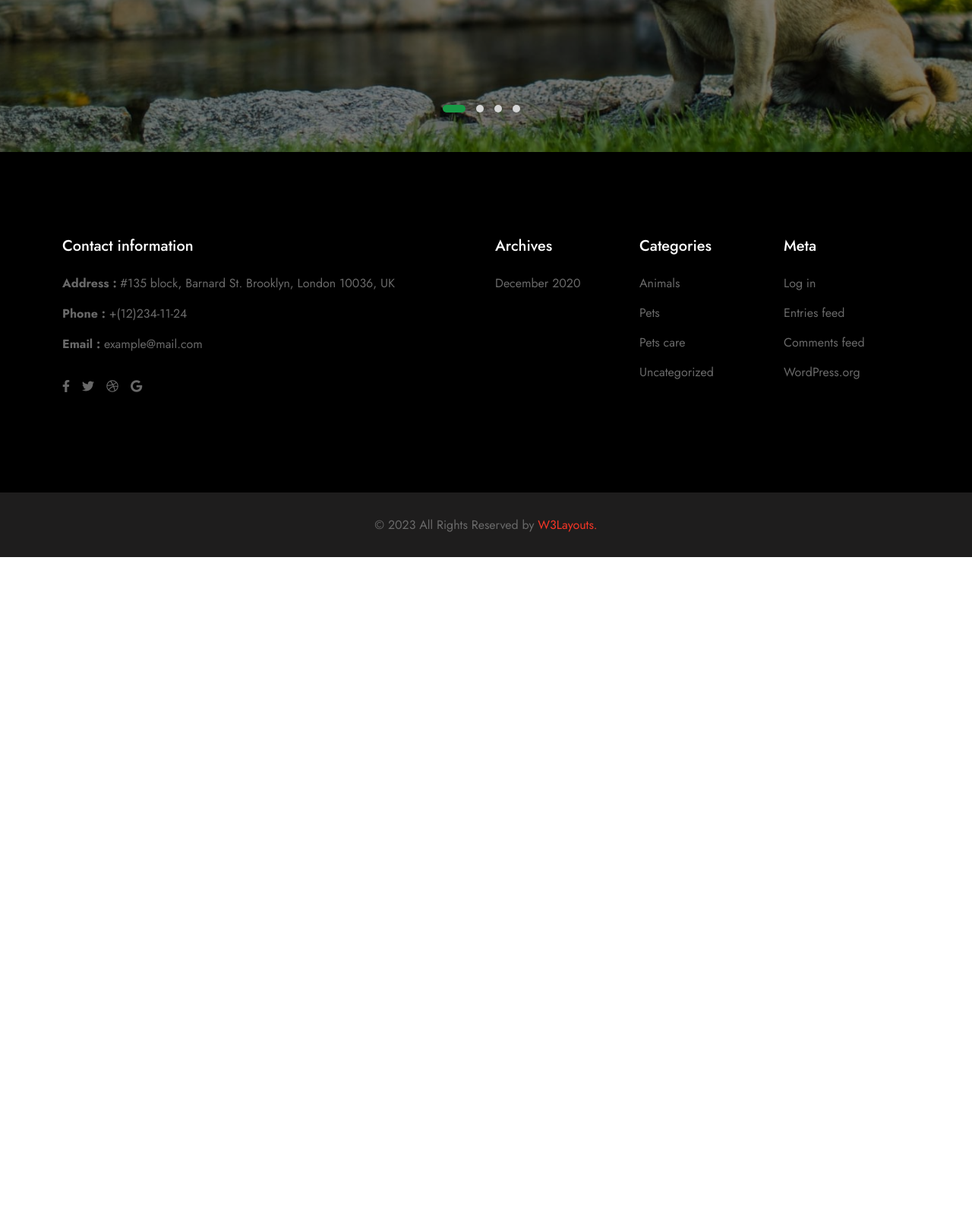
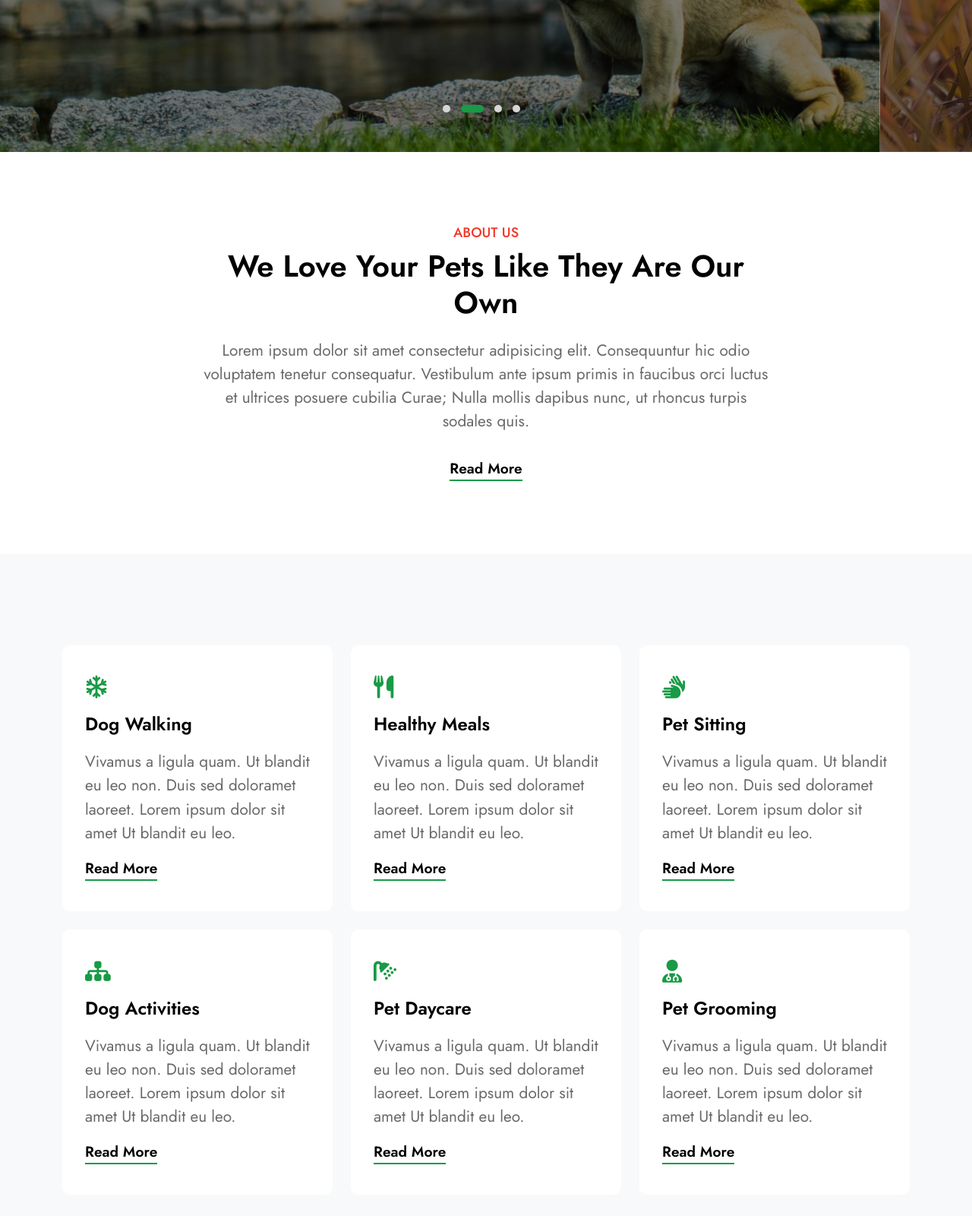
Before and after one commit to Kietngo204/BC-52-Bootstrap-Capstone-Poochcare, a plain HTML site: page index.html in a window 1280 px wide. Shown: the part 600-2200 px from the top of the page at 76% size. Before the commit the page ends 1333 px from the top, so only its background shows below. Drawn offline with nearby package versions, Linux system fonts and the light colour scheme.

Commit message:
sửa lỗi menu và thêm phần about us và list

```diff
--- a/css/darkandlight.css
+++ b/css/darkandlight.css
@@ -1,6 +1,7 @@
 /* Light theme */
 #myBody {
     background-color: white;
+    color: #696969;
   }
   #switchButton {
     background-color: white;
@@ -19,6 +20,7 @@
   /* Dark Theme*/
   .dark#myBody {
     background-color: black;
+    color: #bbbbbb;
   }
   .dark #switchButton {
     background-color: black;
@@ -35,6 +37,13 @@
     background-color: black;
     color: #bbbbbb;
   }
+  .dark .btnRead{
+    color: #ddd;
+    font-weight: 600;
+  }
+  .dark h2{
+    color: #bbbbbb;
+  }
   /* HEADER */
   .nav-link{
     color: black;
@@ -49,9 +58,28 @@
   .dark .dropdown-menu .dropdown-item{
     color: #dcdcdc;
   }
+  .dark .dropdown-menu {
+    background-color: black;
+    border: 1px solid #333;
+  }
   .dark .dropdown-menu::before{
     background-color: black;
+    border-top: 1px solid #333;
+    border-left: 1px solid #333;
 }
 .dark header{
   background-color: black;
 }
+/* LIST */
+.dark .list{
+  background-color: #222 !important;
+}
+.dark .list_item{
+  background-color: #151515;
+}
+.dark .list_item:hover{
+  background-color: #222;
+}
+.dark .list_item a{
+  color: #bbbbbb;
+}
--- a/css/style.css
+++ b/css/style.css
@@ -1,22 +1,49 @@
 /* Global */
-*{
+* {
   margin: 0;
   padding: 0;
   box-sizing: border-box;
 }
-html, body{
-    font-family: 'Jost', sans-serif;
+html,
+body {
+  font-family: "Jost", sans-serif;
   font-size: 16px;
 }
-ul{
+ul {
   list-style: none;
   padding: 0;
 }
-a{
+a {
   text-decoration: none;
 }
+h2 {
+  color: black;
+}
+.heading_title h4 {
+  font-size: 1.125rem;
+  color: #f53626;
+}
+.heading_title h2 {
+  font-size: 2.5rem;
+  font-weight: 600;
+}
+.heading_title p {
+  font-size: 1.3rem;
+}
+.btnRead {
+    color: black;
+    font-weight: 600;
+    font-size: 1.2rem;
+    background-color: transparent;
+    border: none;
+    border-bottom: 2px solid #189a46;
+    transition: all .5s;
+  }
+  .btnRead:hover {
+      color: #189a46;
+  }
 /* HEADER */
-header{
+header {
   position: fixed;
   top: 0;
   left: 0;
@@ -24,41 +51,41 @@ header{
   background-color: white;
   z-index: 2;
 }
-#switchButton{
+#switchButton {
   order: 3;
 }
-.navbar-nav .nav-item{
-    margin: 0 12px ;
+.navbar-nav .nav-item {
+  margin: 0 12px;
   padding: 8px 0;
 }
-.navbar-nav .nav-link{
+.navbar-nav .nav-link {
   font-size: 1.4rem;
   padding-right: 0;
   padding-left: 0;
   position: relative;
-    transition: all .5s;
+  transition: all 0.5s;
 }
-.navbar-nav .nav-link::before{
-    content: '';
+.navbar-nav .nav-link::before {
+  content: "";
   position: absolute;
-    background-color: #189A46;
+  background-color: #189a46;
   bottom: 0;
   left: 0;
   width: 0;
   height: 1px;
-    transition: all .5s;
+  transition: all 0.5s;
 }
-.navbar-nav .nav-link:hover:before{
+.navbar-nav .nav-link:hover:before {
   width: 100%;
 }
-.nav-item .nav-link:hover{
-    color: #189A46;
+.nav-item .nav-link:hover {
+  color: #189a46;
 }
-.navbar-nav .nav-link.active{
-    color: #189A46;
+.navbar-nav .nav-link.active {
+  color: #189a46;
 }
-.nav-item .header_search{
-    color: #189A46;
+.nav-item .header_search {
+  color: #189a46;
   display: inline-block;
   font-size: 1rem;
   text-align: center;
@@ -67,20 +94,20 @@ header{
   line-height: 40px;
   border-radius: 50%;
   background-color: #f9f7fe;
-    transition: all .5s;
+  transition: all 0.5s;
 }
-.nav-item .header_search:hover{
-    background-color: #189A46;
+.nav-item .header_search:hover {
+  background-color: #189a46;
   color: #fff;
 }
 .dropdown-menu {
   padding-right: 40px;
-    background: none;
+  background: white;
   border: 1px solid #d2d2d2;
   position: relative;
 }
-.dropdown-menu::before{
-    content: '';
+.dropdown-menu::before {
+  content: "";
   width: 14px;
   height: 14px;
   background: white;
@@ -94,50 +121,52 @@ header{
   left: 33%;
   z-index: 1001;
 }
-.dropdown-menu .dropdown-item{
+.dropdown-menu .dropdown-item {
   font-size: 1.4rem;
   padding: 16px;
-    transition: all .5s;
+  transition: all 0.5s;
 }
-.dropdown-menu .dropdown-item::after{
-    content: '';
-    background-color: #189A46;
+.dropdown-menu .dropdown-item::after {
+  content: "";
+  background-color: #189a46;
   display: block;
   width: 0;
   height: 1px;
-    transition: all .5s;
-}.dropdown-menu .dropdown-item:hover:after{
+  transition: all 0.5s;
+}
+.dropdown-menu .dropdown-item:hover:after {
   width: 100%;
 }
-.dropdown-menu .dropdown-item:hover{
-    color: #189A46;
+.dropdown-menu .dropdown-item:hover {
+  color: #189a46;
 }
-.dropdown-item:focus, .dropdown-item:hover{
+.dropdown-item:focus,
+.dropdown-item:hover {
   background-color: transparent;
 }
 /* BANNER */
-.banner .owl-carousel{
+.banner .owl-carousel {
   height: 100vh;
 }
-.banner .owl-theme .owl-nav.disabled+.owl-dots{
+.banner .owl-theme .owl-nav.disabled + .owl-dots {
   position: absolute;
   left: 45%;
   bottom: 5%;
 }
-.banner .banner_item{
+.banner .banner_item {
   position: relative;
   color: white;
 }
-.banner .banner_item .banner_img img{
+.banner .banner_item .banner_img img {
   height: 100vh;
   object-fit: cover;
 }
-.banner_item .banner_overlay{
+.banner_item .banner_overlay {
   position: absolute;
   background-color: rgba(0, 0, 0, 0.5);
   display: flex;
   flex-direction: column;
-    justify-content: center ;
+  justify-content: center;
   align-items: center;
   top: 0;
   left: 0;
@@ -145,97 +174,131 @@ header{
   height: 100%;
   z-index: 100;
 }
-.banner_overlay .banner_title{
+.banner_overlay .banner_title {
   transform: translateX(-50%);
 }
-.banner_overlay .banner_title h2{
+.banner_overlay .banner_title h2 {
   font-size: 4.125rem;
 }
 .banner_overlay .banner_title p {
   font-size: 1.2rem;
 }
-.banner_overlay .banner_title .btn{
+.banner_overlay .banner_title .btn {
   font-size: 1.2rem;
   border: 1px solid white;
-    color: #189A46;
+  color: #189a46;
   background-color: white;
   border-radius: 10px;
   padding: 15px 35px;
   margin-top: 30px;
   margin-right: 10px;
 }
-.banner_overlay .banner_title .btn1{
+.banner_overlay .banner_title .btn1 {
   background-color: transparent;
   color: #fff;
+  transition: all 0.5s;
+}
+.banner_overlay .banner_title .btn1:hover {
+  color: #189a46;
+  background-color: white;
+}
+.banner_item .banner_overlay .banner_title1 {
+  transform: translateX(20%);
+}
+.banner .owl-theme .owl-dots .owl-dot.active span,
+.owl-theme .owl-dots .owl-dot:hover span {
+  background-color: #189a46;
+  width: 30px;
+}
+.banner h2{
+    color: white;
+}
+/* LIST */
+.list_item{
+    background-color: white;
+    padding: 40px 30px;
+    border-radius: 10px;
+    margin-top: 24px;
     transition: all .5s;
 }
-.banner_overlay .banner_title .btn1:hover{
-    color: #189A46;
-    background-color: white;
+.list_item:hover{
+    background-color: rgba(147, 107, 232, 0.05);;
 }
-.banner_item .banner_overlay .banner_title1{
-    transform: translateX(20%);
+.list_item i{
+    color: #189a46;
+    font-size: 1.875rem;
+    margin-bottom: 1rem;
 }
-.banner .owl-theme .owl-dots .owl-dot.active span, .owl-theme .owl-dots .owl-dot:hover span{
-    background-color: #189A46;
-    width: 30px;
+.list_item a{
+    display: block;
+    color: black;
+    font-size: 1.5rem;
+    font-weight: 600;
+    transition: all .5s
+}
+.list_item a:hover{
+    color: #189a46;
+}
+.list_item p{
+    font-size: 1.3rem;
 }
 /* FOOTER */
-    footer{
+footer {
   background-color: black;
   color: #696969;
 }
-    footer h4{
+footer h4 {
   color: white;
   font-size: 1.25rem;
   margin-bottom: 25px;
 }
-    .footer_top{
+.footer_top {
   border-bottom: 1px solid #1e1d1d;
 }
-    .footer_content ul li{
+.footer_content ul li {
   color: #696969;
   display: flex;
 }
-    footer a{
+footer a {
   color: #696969;
   margin-bottom: 15px;
-        transition: all .5s;
+  transition: all 0.5s;
 }
-    footer a:hover{
+footer a:hover {
   color: white;
   text-decoration: underline;
 }
-    .footer_content ul li p{
+.footer_content ul li p {
   font-weight: bold;
 }
-    .footer_content ul li p span{
+.footer_content ul li p span {
   font-weight: normal;
 }
-    .footer_copyright{
+.footer_copyright {
   background-color: #1e1d1d;
   padding: 30px 0;
 }
-    .footer_copyright a, .footer_copyright a:hover{
+.footer_copyright a,
+.footer_copyright a:hover {
   color: #f53626;
 }
 /* RESPONSIVE */
 @media screen and (max-width: 1199.98px) {
-    .banner_item .banner_overlay .banner_title{
+  .banner_item .banner_overlay .banner_title {
     transform: translateX(0);
   }
 }
 @media screen and (max-width: 991.98px) {
   /* HEADER */
-    #switchButton{
+  #switchButton {
     margin-left: auto;
     order: 0;
   }
   /* BANNER */
-    .banner_item .banner_overlay .banner_title1{
+  .banner_item .banner_overlay .banner_title1 {
     transform: translateX(0);
   }
-    .banner_overlay .banner_title h2{
+  .banner_overlay .banner_title h2 {
     font-size: 52px;
   }
   .banner_overlay .banner_title p {
@@ -244,20 +307,20 @@ header{
 }
 @media screen and (max-width: 480px) {
   /* BANNER */
-    .banner_overlay .banner_title h2{
+  .banner_overlay .banner_title h2 {
     font-size: 32px;
   }
   .banner_overlay .banner_title p {
     font-size: 16px;
   }
-    .banner_overlay .banner_title .btn{
+  .banner_overlay .banner_title .btn {
     margin-top: 20px;
     padding: 12px 30px;
   }
 }
 @media screen and (max-width: 332px) {
   /* BANNER */
-    .banner_overlay .banner_title .btn{
+  .banner_overlay .banner_title .btn {
     display: block;
     margin-top: 20px;
     padding: 12px 30px;
--- a/index.html
+++ b/index.html
@@ -13,7 +13,7 @@
     <!-- Font Google CSS -->
     <link rel="preconnect" href="https://fonts.googleapis.com">
     <link rel="preconnect" href="https://fonts.gstatic.com" crossorigin>
-    <link href="https://fonts.googleapis.com/css2?family=Jost:wght@300;400;500;700&display=swap" rel="stylesheet">
+    <link href="https://fonts.googleapis.com/css2?family=Jost:wght@300;400;500;600;700&display=swap" rel="stylesheet">
     <!-- FontAwesome 6.2.0 CSS -->
     <link rel="stylesheet" href="https://cdnjs.cloudflare.com/ajax/libs/font-awesome/6.2.0/css/all.min.css"
         integrity="sha512-xh6O/CkQoPOWDdYTDqeRdPCVd1SpvCA9XXcUnZS2FmJNp1coAFzvtCN9BmamE+4aHK8yyUHUSCcJHgXloTyT2A=="
@@ -151,6 +151,86 @@
                 </div>
             </div>
         </section>
+        <!-- ABOUT US -->
+        <section class="aboutUs py-5">
+            <div class="container py-5">
+                <div class="heading_title text-center">
+                    <h4>ABOUT US
+                    </h4>
+                    <h2>We Love Your Pets Like They Are Our <br>
+                        Own
+                    </h2>
+                    <p class="py-3">Lorem ipsum dolor sit amet consectetur adipisicing elit. Consequuntur hic odio <br>
+                        voluptatem tenetur consequatur. Vestibulum ante ipsum primis in faucibus orci luctus <br>
+                        et ultrices posuere cubilia Curae; Nulla mollis dapibus nunc, ut rhoncus turpis <br>
+                        sodales quis.</p>
+                    <button class="btnRead">Read More</button>
+                </div>
+            </div>
+        </section>
+        <!-- LIST -->
+        <section class="list bg-light py-5">
+            <div class="container py-5">
+                <div class="row">
+                    <div class="col-12 col-sm-6 col-lg-4">
+                        <div class="list_item">
+                            <i class="fa-regular fa-snowflake"></i>
+                            <a href="#" class="mb-3">Dog Walking</a>
+                            <p>Vivamus a ligula quam. Ut blandit eu leo non. Duis sed doloramet laoreet. Lorem ipsum
+                                dolor sit amet Ut blandit eu leo.</p>
+                            <button class="btnRead">Read More</button>
+                        </div>
+                    </div>
+                    <div class="col-12 col-sm-6 col-lg-4">
+                        <div class="list_item">
+                            <i class="fa-solid fa-utensils"></i>
+                            <a href="#" class="mb-3">Healthy Meals</a>
+                            <p>Vivamus a ligula quam. Ut blandit eu leo non. Duis sed doloramet laoreet. Lorem ipsum
+                                dolor sit amet Ut blandit eu leo.</p>
+                            <button class="btnRead">Read More</button>
+                        </div>
+                    </div>
+                    <div class="col-12 col-sm-6 col-lg-4">
+                        <div class="list_item">
+                            <i class="fa-solid fa-hands"></i>
+                            <a href="#" class="mb-3">Pet Sitting</a>
+                            <p>Vivamus a ligula quam. Ut blandit eu leo non. Duis sed doloramet laoreet. Lorem ipsum
+                                dolor sit amet Ut blandit eu leo.</p>
+                            <button class="btnRead">Read More</button>
+                        </div>
+                    </div>
+                    <div class="col-12 col-sm-6 col-lg-4">
+                        <div class="list_item">
+                            <i class="fa-solid fa-sitemap"></i>
+                            <a href="#" class="mb-3">Dog Activities</a>
+                            <p>Vivamus a ligula quam. Ut blandit eu leo non. Duis sed doloramet laoreet. Lorem ipsum
+                                dolor sit amet Ut blandit eu leo.</p>
+                            <button class="btnRead">Read More</button>
+                        </div>
+                    </div>
+                    <div class="col-12 col-sm-6 col-lg-4">
+                        <div class="list_item">
+                            <i class="fa-solid fa-shower"></i>
+                            <a href="#" class="mb-3">Pet Daycare</a>
+                            <p>Vivamus a ligula quam. Ut blandit eu leo non. Duis sed doloramet laoreet. Lorem ipsum
+                                dolor sit amet Ut blandit eu leo.</p>
+                            <button class="btnRead">Read More</button>
+                        </div>
+                    </div>
+                    <div class="col-12 col-sm-6 col-lg-4">
+                        <div class="list_item">
+                            <i class="fa-solid fa-user-doctor"></i>
+                            <a href="#" class="mb-3">Pet Grooming</a>
+                            <p>Vivamus a ligula quam. Ut blandit eu leo non. Duis sed doloramet laoreet. Lorem ipsum
+                                dolor sit amet Ut blandit eu leo.</p>
+                            <button class="btnRead">Read More</button>
+                        </div>
+                    </div>
+                </div>
+            </div>
+        </section>
+        <!-- CHOOSE -->
+        <section class="choose"></section>
     </main>
     <!-- FOOTER -->
     <footer>
@@ -251,7 +331,7 @@
             nav: false,
             center: true,
             responsiveClass: true,
-            autoplay: false,
+            autoplay: true,
             dotsSpeed: 1000,
             autoplayTimeout: 5000,
             autoplaySpeed: 1000,
```
Lines whose indentation alone changed are shown as unchanged.
